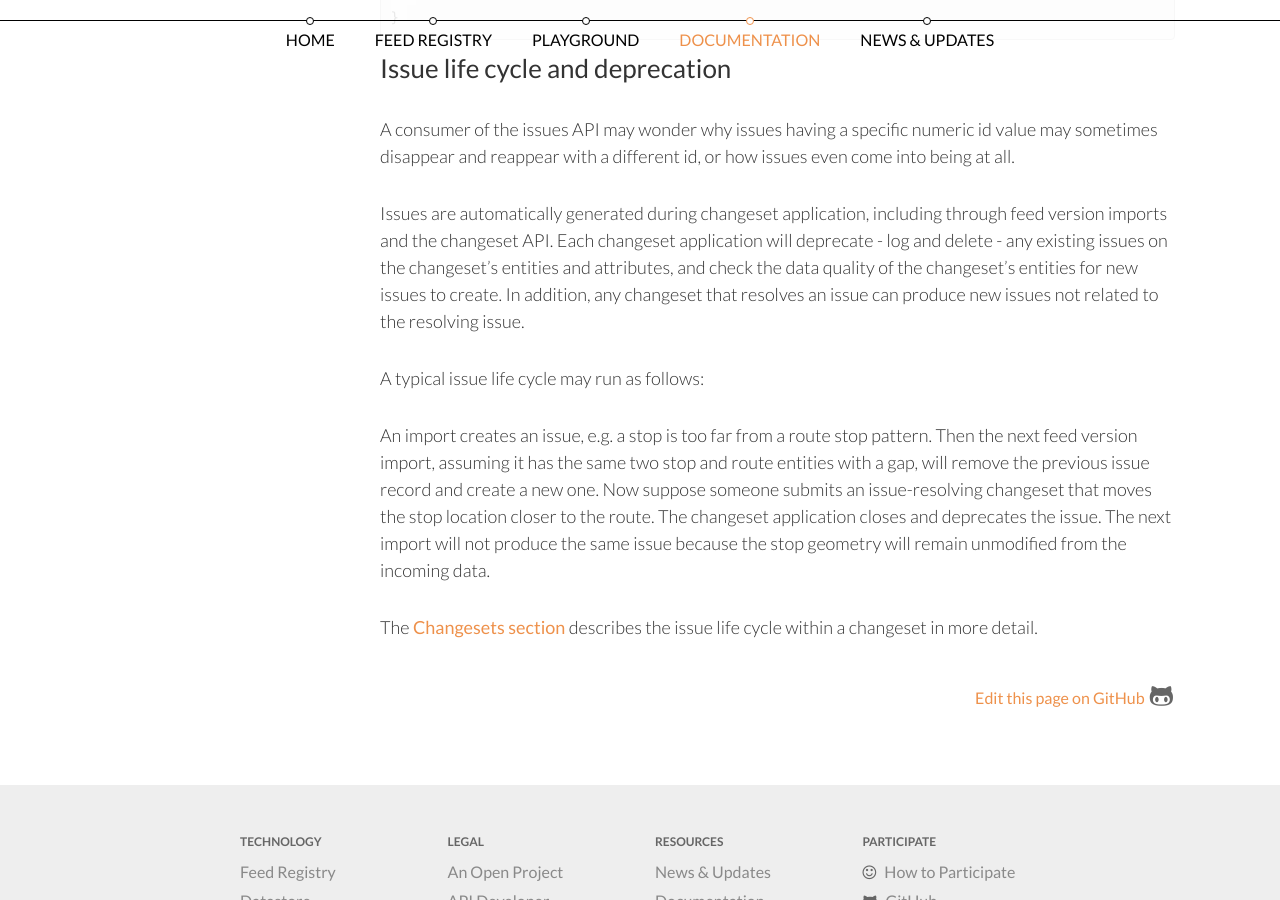
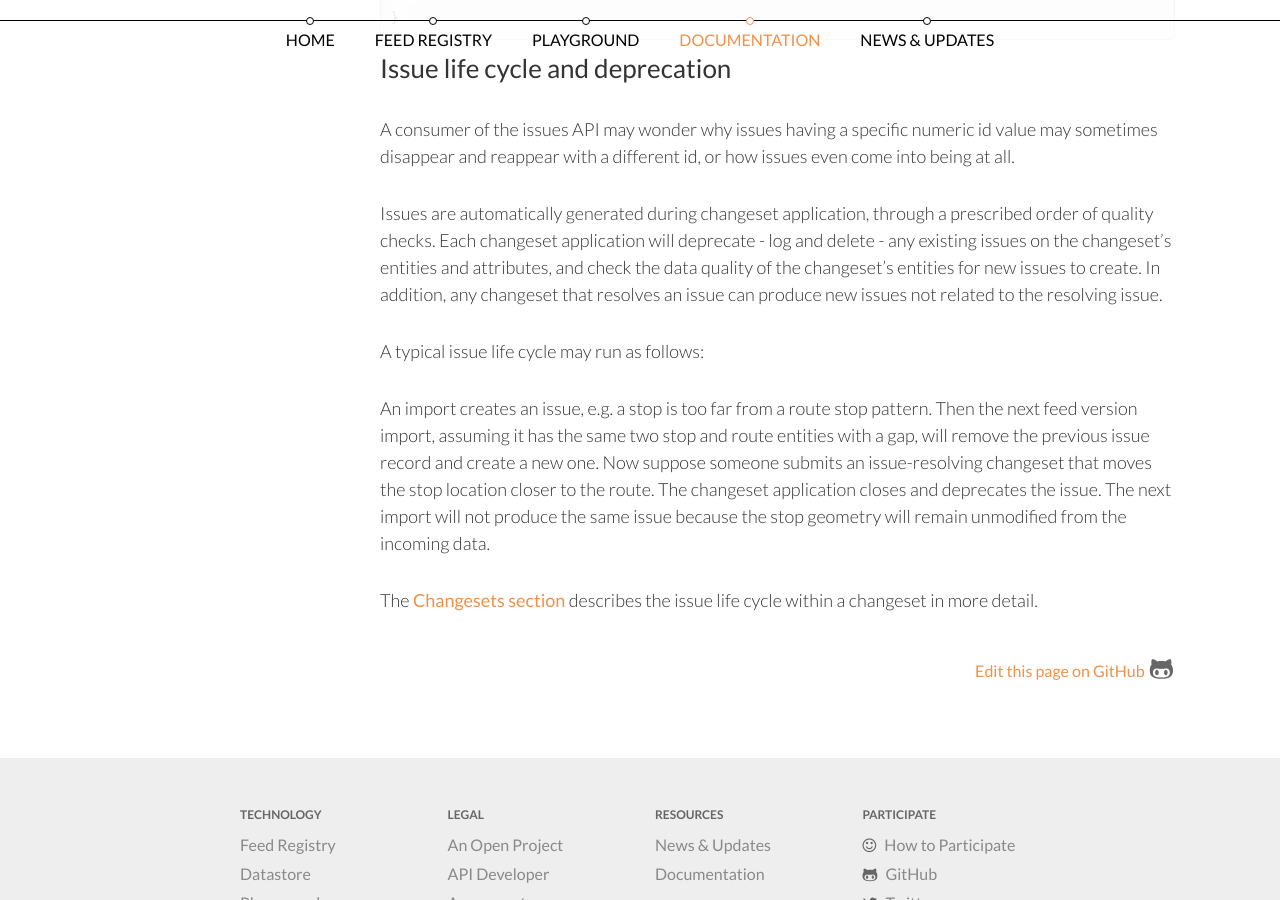
Before and after one commit to transitland/www-transit-land, a Jekyll site: the page built from documentation/datastore/quality_issues.md, in a window 1280 px wide and 900 px high, scrolled down 3059 px. Built offline with Jekyll 4.4.1, drawn with Linux system fonts in a browser that asks for light colours; nearby versions of some CDN libraries.

Commit message:
changes to issue life cycle

```diff
--- a/documentation/datastore/quality_issues.md
+++ b/documentation/datastore/quality_issues.md
@@ -89,7 +89,7 @@
 
 A consumer of the issues API may wonder why issues having a specific numeric id value may sometimes disappear and reappear with a different id, or how issues even come into being at all.
 
-Issues are automatically generated during changeset application, including through feed version imports and the changeset API. Each changeset application will deprecate - log and delete - any existing issues on the changeset's entities and attributes, and check the data quality of the changeset's entities for new issues to create. In addition, any changeset that resolves an issue can produce new issues not related to the resolving issue.
+Issues are automatically generated during changeset application, through a prescribed order of quality checks. Each changeset application will deprecate - log and delete - any existing issues on the changeset's entities and attributes, and check the data quality of the changeset's entities for new issues to create. In addition, any changeset that resolves an issue can produce new issues not related to the resolving issue.
 
 A typical issue life cycle may run as follows:
 
```
